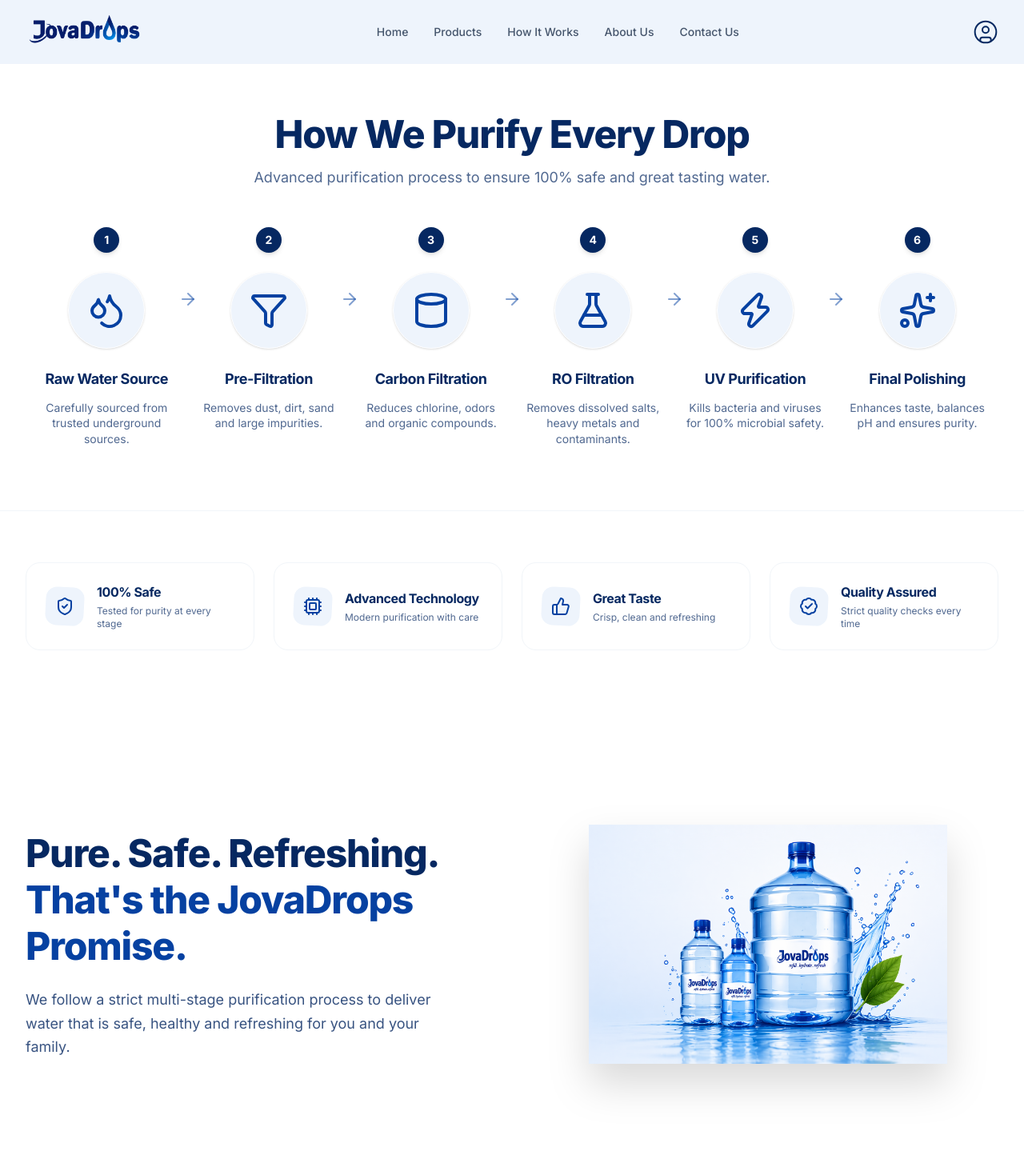
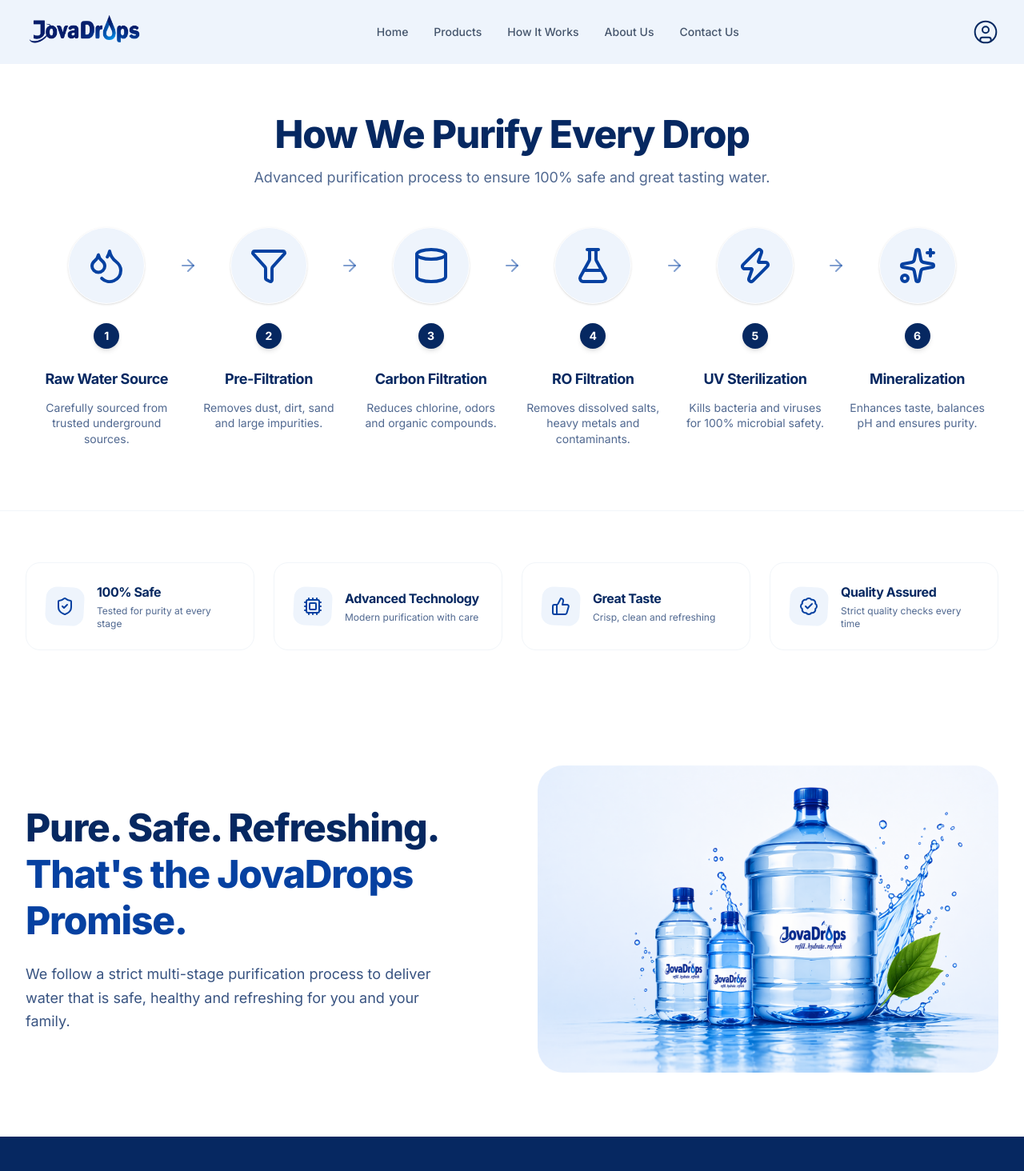
Before and after one commit to kloudke/jovadrops-web-app, a Next.js app: page /how-it-works in a window 1280 px wide. Shown: the top 1464 px of the page at 80% size. Built offline with nearby package versions, Linux system fonts and the light colour scheme.

Commit message:
Update the hero image display on the how-it-works page.

```diff
--- a/src/app/(public)/how-it-works/page.tsx
+++ b/src/app/(public)/how-it-works/page.tsx
@@ -68,14 +68,14 @@
             <ProcessStep
               number={5}
               icon={<Zap className="w-12 h-12 text-brand-primary" />}
-              title="UV Purification"
+              title="UV Sterilization"
               description="Kills bacteria and viruses for 100% microbial safety."
               hasNext={true}
             />
             <ProcessStep
               number={6}
               icon={<Sparkles className="w-12 h-12 text-brand-primary" />}
-              title="Final Polishing"
+              title="Mineralization"
               description="Enhances taste, balances pH and ensures purity."
               hasNext={false}
             />
@@ -132,12 +132,13 @@
               <div className="absolute top-1/2 left-1/2 transform -translate-x-1/2 -translate-y-1/2 w-80 h-80 bg-brand-light rounded-full blur-3xl -z-10"></div>
 
               {/* Product Image placeholder for the big bottle */}
-              <div className="relative w-full max-w-md aspect-square">
+              <div className="relative flex justify-center items-center overflow-hidden rounded-[2rem] shadow-2xl lg:shadow-none">
                 <Image
                   src="/hero-image.png"
                   alt="JovaDrops Promise"
-                  fill
-                  className="object-contain drop-shadow-2xl"
+                  width={800}
+                  height={800}
+                  className="w-full h-auto max-w-[650px] lg:max-w-none object-contain z-10"
                 />
               </div>
             </div>
@@ -154,14 +155,14 @@
   return (
     <div className="flex flex-col items-center text-center w-full lg:w-1/6 px-2 mb-12 lg:mb-0 relative group">
 
+      {/* Icon Circle */}
+      <div className="w-24 h-24 rounded-full bg-brand-light flex items-center justify-center mb-6 relative z-10 group-hover:scale-105 transition-transform duration-300 shadow-sm border border-white">
+        {icon}
+      </div>
+
       {/* Number Badge */}
       <div className="w-8 h-8 rounded-full bg-brand-dark text-white flex items-center justify-center font-bold text-sm mb-6 shadow-md z-10">
         {number}
-      </div>
-
-      {/* Icon Circle */}
-      <div className="w-24 h-24 rounded-full bg-brand-light flex items-center justify-center mb-6 relative z-10 group-hover:scale-105 transition-transform duration-300 shadow-sm border border-white">
-        {icon}
       </div>
 
       {/* Content */}
@@ -175,7 +176,7 @@
 
       {/* Desktop Arrow (pointing to next) */}
       {hasNext && (
-        <div className="hidden lg:flex absolute top-[90px] -right-[12px] transform -translate-y-1/2 z-20 text-brand-primary/50">
+        <div className="hidden lg:flex absolute top-[48px] -right-[12px] transform -translate-y-1/2 z-20 text-brand-primary/50">
           <ArrowRight className="w-6 h-6" />
         </div>
       )}
```
Also changed, not shown: public/pre-filtration.png (added), public/uv-sterilization.png (added).
